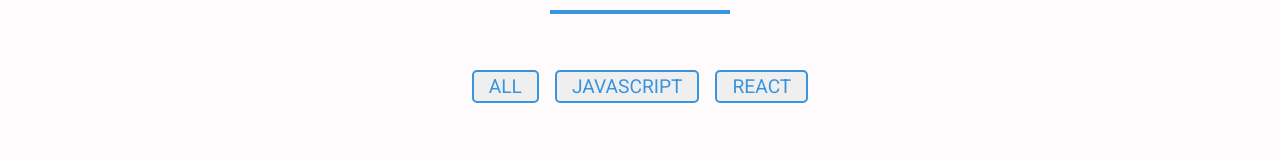
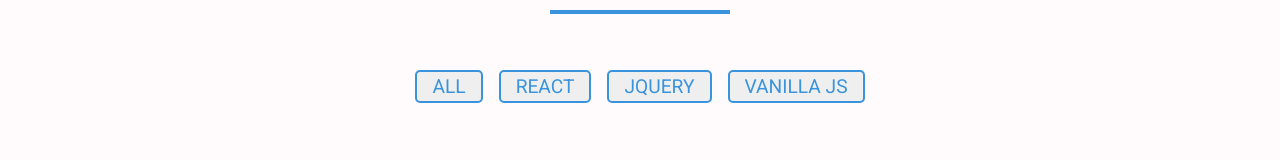
Before and after one commit to BahramIsmayilov/personalPage, a React (Create React App) app: page /projects in a window 1280 px wide. Shown: the part 766-926 px from the top of the page. Built offline with nearby package versions, Linux system fonts and the light colour scheme; no server answers.

Commit message:
add  vanillajs and jquery button

```diff
--- a/src/components/ProjectsBuiltType.js
+++ b/src/components/ProjectsBuiltType.js
@@ -15,16 +15,23 @@ const ProjectsBuiltType = () => {
       <button
         type="button"
         className="btn btn-inline"
-        onClick={() => handleChange("javascript")}
+        onClick={() => handleChange("react")}
       >
-        javascript
+        react
       </button>
       <button
         type="button"
         className="btn btn-inline"
-        onClick={() => handleChange("react")}
+        onClick={() => handleChange("jquery")}
       >
-        react
+        jquery
+      </button>
+      <button
+        type="button"
+        className="btn btn-inline"
+        onClick={() => handleChange("vanilla js")}
+      >
+        vanilla js
       </button>
     </div>
   );
--- a/src/components/SingleProject.js
+++ b/src/components/SingleProject.js
@@ -3,7 +3,8 @@ import { Link } from "react-router-dom";
 import { FaSearch, FaGithub } from "react-icons/fa";
 import { FiMonitor } from "react-icons/fi";
 
-const SingleProject = ({ id, name, built, urlGithub, urlWebSite, image }) => {
+const SingleProject = item => {
+  const { id, name, built, urlGithub, urlWebSite, image } = item;
   return (
     <div className="singleProject">
       <div className="image-cover">
```
